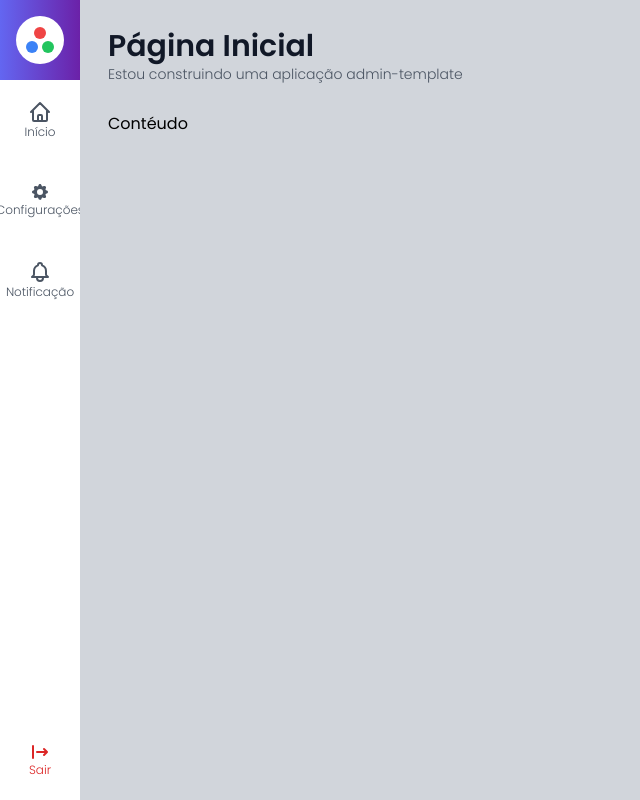
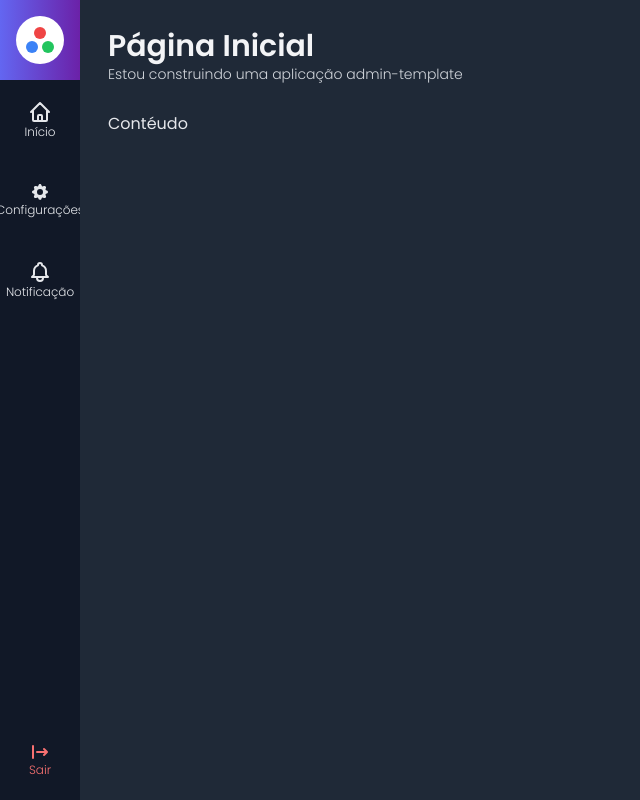
Before and after one commit to AbiezerSidonioJoseOdanacaJunior/bibi-admin, a Next.js app: page / in a window 1280 px wide. Shown: the whole page, without its empty margins (0-640 px from the left). Built offline with nearby package versions, Linux system fonts and the light colour scheme.

Commit message:
dark mode setting

```diff
--- a/components/template/Content.tsx
+++ b/components/template/Content.tsx
@@ -5,7 +5,7 @@
 
 export default function Content(props: ContentProps) {
     return (
-        <div className={`flex flex-col mt-7`}>
+        <div className={`flex flex-col mt-7 dark:text-gray-200`}>
             {props.children}
         </div>
     )
--- a/components/template/Layout.tsx
+++ b/components/template/Layout.tsx
@@ -10,7 +10,7 @@
 
 export default function Layout(props: LayoutProps) {
     return (
-        <div className={`flex h-screen w-screen`}>
+        <div className={`dark flex h-screen w-screen`}>
             <SideBar />
             <div className={`flex flex-col w-full p-7 bg-gray-300 dark:bg-gray-800`}>
             <TopBar  titulo={props.titulo} subtitulo={props.subtitulo} />
--- a/components/template/MenuItem.tsx
+++ b/components/template/MenuItem.tsx
@@ -12,7 +12,8 @@
     function renderizarLink() {
         return (
             <a className={`flex flex-col justify-center items-center
-                h-20 w-20 text-gray-600 ${props.className} `}>
+                h-20 w-20 text-gray-600
+                dark:text-gray-200 ${props.className} `}>
                 {props.icone}
                 <span className={`text-xs font-light `}>
                     {props.texto}
@@ -22,6 +23,7 @@
     }
     return (
         <li onClick={props.onClick} className={`hover:bg-gray-100
+        dark:hover:bg-gray-800
             cursor-pointer
         `}>
             {props.url ? (
--- a/components/template/SideBar.tsx
+++ b/components/template/SideBar.tsx
@@ -1,4 +1,4 @@
-import { IconBell, IconHome, IconLogout, IconSetting } from "../icons/Index";
+import { IconBell, IconHome, IconLogout, IconSetting } from "../icons/index";
 import Logo from "./Logo";
 import MenuItem from "./MenuItem";
 
@@ -8,7 +8,9 @@
 
 export default function SideBar() {
     return (
-        <aside className="flex flex-col ">
+        <aside className="flex flex-col
+        bg-gray-200 text-gray-700
+        dark:bg-gray-900 ">
             <div className={`
             flex flex-col items-center justify-center
             bg-gradient-to-r from-indigo-500 to-purple-800
@@ -25,8 +27,9 @@
                <MenuItem texto="Sair" icone={IconLogout}
                 onClick={() =>console.log('lougout')
                 }
-                className={`text-red-600
+                className={`text-red-600 dark:text-red-400
                 hover:bg-red-400 hover:text-white
+                dark:hover:text-white
                 `}
                />
            </ul>
--- a/components/template/Title.tsx
+++ b/components/template/Title.tsx
@@ -6,8 +6,10 @@
 export default function Title(props: TitleProps) {
     return (
         <div>
-            <h1 className={`font-black text-3xl text-gray-900`} >{props.titulo}</h1>
-            <h2 className={`font-light text-sm text-gray-600`} >{props.subtitulo}</h2>
+            <h1 className={`font-black text-3xl text-gray-900 dark:text-gray-100`} >
+                {props.titulo}</h1>
+            <h2 className={`font-light text-sm text-gray-600 dark:text-gray-300`} >
+                {props.subtitulo}</h2>
         </div>
     )
 }
```
